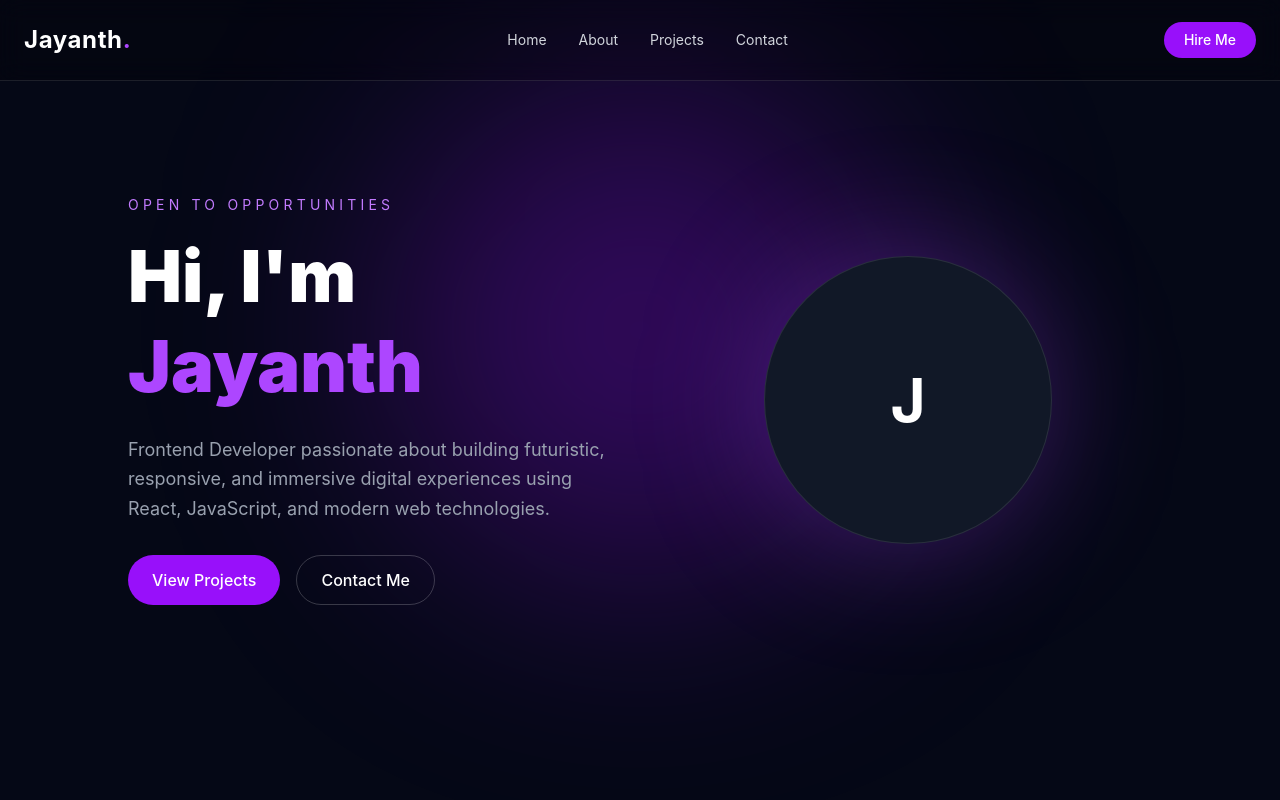
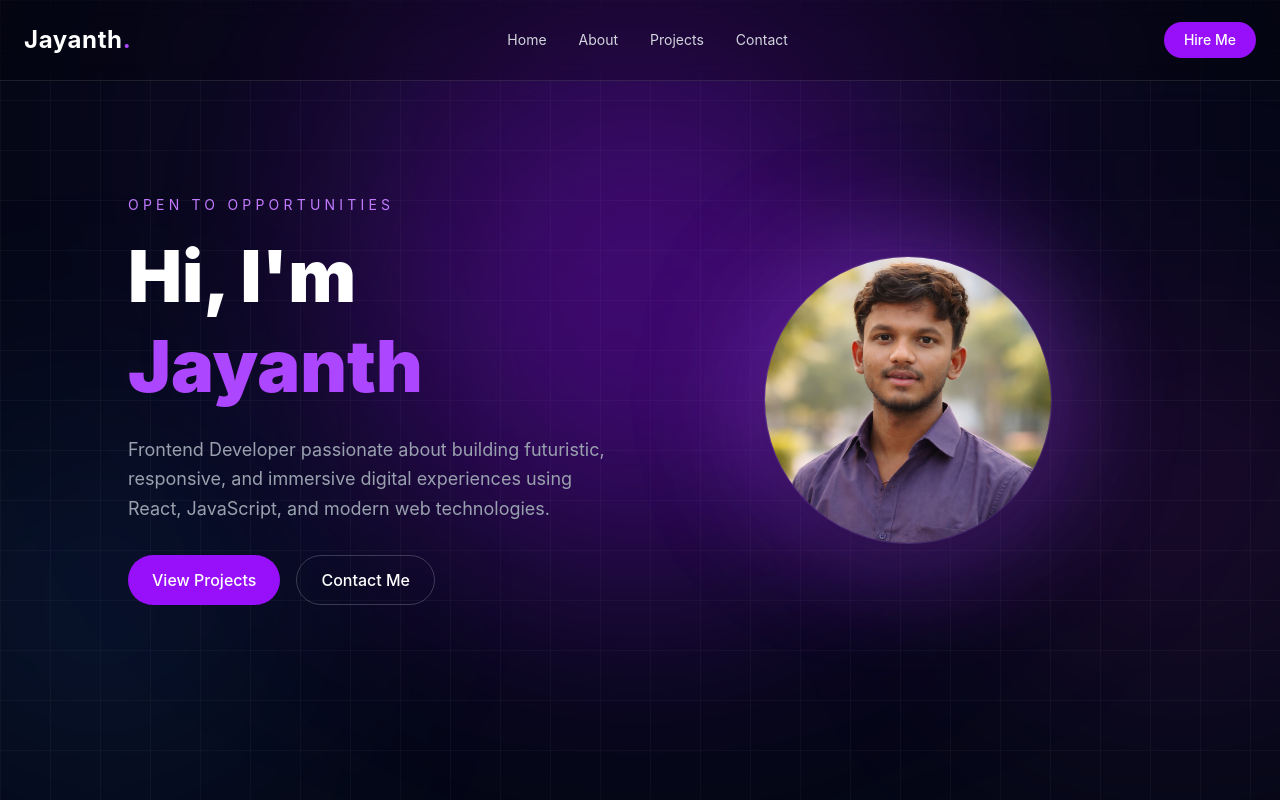
Before and after one commit to jayanth-talasri/portfolio-site, a React (Vite) app: page / in a window 1280 px wide. Built offline with nearby package versions, Linux system fonts and the light colour scheme.

Commit message:
Added hero profile image and cinematic background

```diff
--- a/src/App.jsx
+++ b/src/App.jsx
@@ -1,10 +1,14 @@
+import Background from "./components/Background";
 import Navbar from "./components/Navbar";
 import Hero from "./sections/Hero";
 
 function App() {
   return (
-    <div className="bg-[#050816] text-white overflow-x-hidden">
+    <div className="relative min-h-screen text-white overflow-x-hidden">
+      <Background />
+
       <Navbar />
+
       <Hero />
     </div>
   );
--- /dev/null
+++ b/src/components/Background.jsx
@@ -0,0 +1,25 @@
+function Background() {
+  return (
+    <div className="fixed inset-0 -z-10 overflow-hidden bg-[#050816]">
+      {/* Main Purple Glow */}
+      <div className="absolute top-[-200px] left-1/2 -translate-x-1/2 w-[700px] h-[700px] bg-purple-600/20 blur-[150px] rounded-full" />
+
+      {/* Left Glow */}
+      <div className="absolute bottom-0 left-[-100px] w-[400px] h-[400px] bg-blue-500/10 blur-[120px] rounded-full" />
+
+      {/* Right Glow */}
+      <div className="absolute top-[300px] right-[-100px] w-[400px] h-[400px] bg-fuchsia-500/10 blur-[120px] rounded-full" />
+
+      {/* Grid Overlay */}
+      <div
+        className="
+          absolute inset-0
+          bg-[linear-gradient(rgba(255,255,255,0.03)_1px,transparent_1px),linear-gradient(90deg,rgba(255,255,255,0.03)_1px,transparent_1px)]
+          bg-[size:50px_50px]
+        "
+      />
+    </div>
+  );
+}
+
+export default Background;
--- a/src/sections/Hero.jsx
+++ b/src/sections/Hero.jsx
@@ -1,3 +1,4 @@
+import profileImage from "../assets/my-image.png";
 function Hero() {
   return (
     <section className="relative min-h-screen flex items-center justify-center px-6">
@@ -42,9 +43,26 @@ function Hero() {
             <div className="absolute inset-0 bg-purple-500/30 blur-3xl rounded-full" />
 
             {/* Avatar */}
-            <div className="relative w-72 h-72 rounded-full border border-white/10 bg-[#111827] flex items-center justify-center text-6xl font-bold">
-              J
-            </div>
+            <div className="relative">
+  {/* Glow Ring */}
+  <div className="absolute inset-0 rounded-full bg-purple-500/30 blur-3xl" />
+
+  {/* Profile Image */}
+  <img
+    src={profileImage}
+    alt="Jayanth"
+    className="
+      relative
+      w-72
+      h-72
+      object-cover
+      rounded-full
+      border
+      border-white/10
+      shadow-2xl
+    "
+  />
+</div>
           </div>
         </div>
       </div>
```
Also changed, not shown: src/assets/my-image.png (added).
